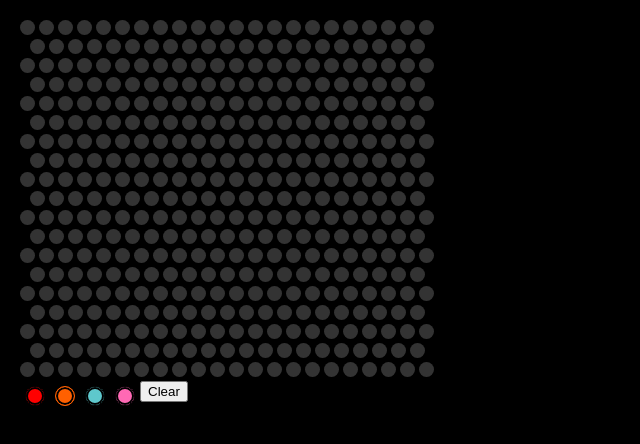
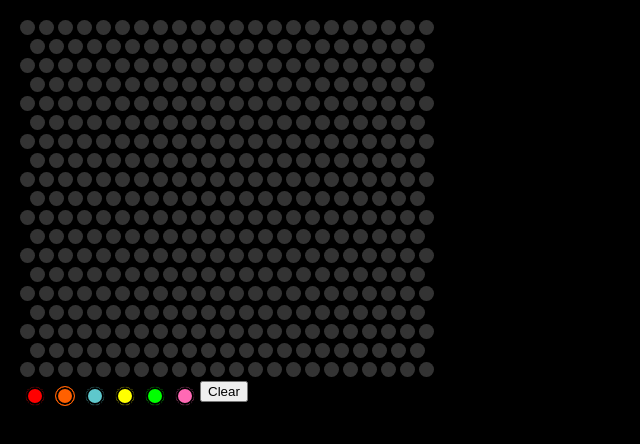
Before and after one commit to funbunch/litebrite, a React (Create React App) app: page / in a window 1280 px wide. Shown: the top 444 px of the page, without its empty margins (0-640 px from the left). Built offline with nearby package versions, Linux system fonts and the light colour scheme.

Commit message:
added colors yellow and lime

```diff
--- a/src/components/LiteBrite.js
+++ b/src/components/LiteBrite.js
@@ -2,7 +2,7 @@ import React, { Component } from "react";
 import Peg from "./Peg";
 import "../styles/litebrite.scss"
 
-const colors = ["red", "orange", "blue", "crazy"];
+const colors = ["red", "orange", "blue", "yellow", "lime", "hotpink"];
 
 export default class LiteBrite extends Component {
   state = {
--- a/src/styles/litebrite.scss
+++ b/src/styles/litebrite.scss
@@ -47,6 +47,12 @@
 .peg--active.peg--blue {
   @include peg(rgb(94, 200, 204));
 }
+.peg--active.peg--yellow {
+  @include peg(yellow);
+}
+.peg--active.peg--lime {
+  @include peg(lime);
+}
 
 .peg--active.peg--crazy {
   @include peg(hotpink);
@@ -85,11 +91,23 @@
       border-color: rgb(94, 200, 204);
     }
   }
-
-  &--crazy {
-    background: hotpink;
+  &--yellow {
+    background: yellow;
+    &.color-picker--active {
+      border-color: yellow;
+    }
+  }
+  &--lime {
+    background: lime;
     &.color-picker--active {
       border-color: lime;
     }
   }
+
+  &--hotpink {
+    background: hotpink;
+    &.color-picker--active {
+      border-color: hotpink;
+    }
+  }
 }
```
